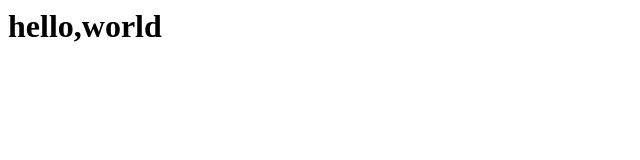
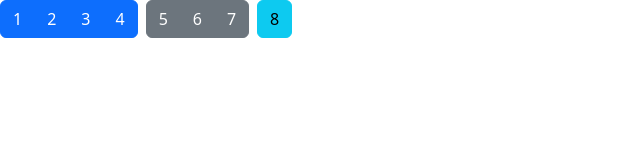
Before and after one commit to Sopyee/Sopyee.github.io, a plain HTML site: page index.html in a window 1280 px wide. Shown: the whole page, without its empty margins (0-640 px from the left). Drawn offline with nearby package versions, Linux system fonts and the light colour scheme.

Commit message:
Update index.html

```diff
--- a/index.html
+++ b/index.html
@@ -1 +1,33 @@
-<h1>hello,world</h1>
+<!doctype html>
+<html lang="en">
+
+<head>
+  <meta charset="utf-8">
+  <meta name="viewport" content="width=device-width, initial-scale=1">
+  <title>Bootstrap demo</title>
+  <!-- 引入bootstrap的样式 -->
+  <link href="https://cdn.jsdelivr.net/npm/bootstrap@5.3.0-alpha1/dist/css/bootstrap.min.css" rel="stylesheet"
+    integrity="sha384-GLhlTQ8iRABdZLl6O3oVMWSktQOp6b7In1Zl3/Jr59b6EGGoI1aFkw7cmDA6j6gD" crossorigin="anonymous">
+</head>
+
+<body>
+  <div class="btn-toolbar" role="toolbar" aria-label="Toolbar with button groups">
+    <div class="btn-group me-2" role="group" aria-label="First group">
+      <button type="button" class="btn btn-primary">1</button>
+      <button type="button" class="btn btn-primary">2</button>
+      <button type="button" class="btn btn-primary">3</button>
+      <button type="button" class="btn btn-primary">4</button>
+    </div>
+    <div class="btn-group me-2" role="group" aria-label="Second group">
+      <button type="button" class="btn btn-secondary">5</button>
+      <button type="button" class="btn btn-secondary">6</button>
+      <button type="button" class="btn btn-secondary">7</button>
+    </div>
+    <div class="btn-group" role="group" aria-label="Third group">
+      <button type="button" class="btn btn-info">8</button>
+    </div>
+  </div>
+
+</body>
+
+</html>
```
